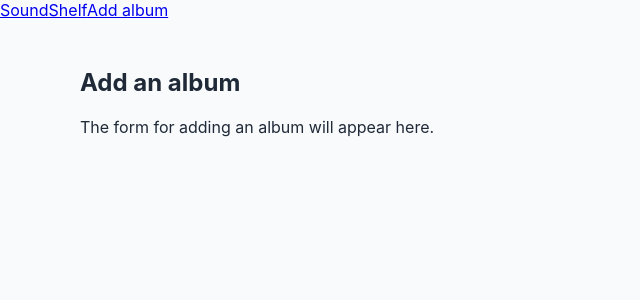
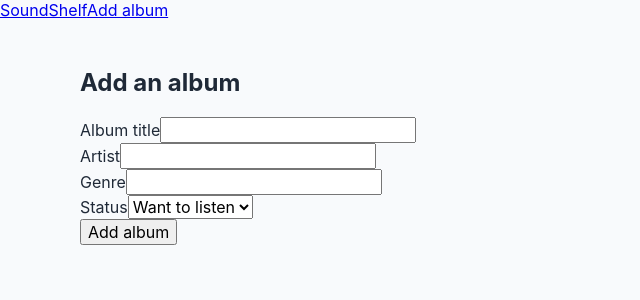
Before and after one commit to kickzon/react-assignment-2-questlog, a React (Vite) app: page /albums/new in a window 1280 px wide. Shown: the top 300 px of the page, without its empty margins (0-640 px from the left). Built offline with nearby package versions, Linux system fonts and the light colour scheme.

Commit message:
feat: add album creation form

```diff
--- /dev/null
+++ b/src/components/AlbumForm.tsx
@@ -0,0 +1,92 @@
+import { useState } from 'react'
+import type { FormEvent } from 'react'
+import type { AlbumStatus, NewAlbum } from '../types/album'
+
+interface AlbumFormProps {
+  onSubmit: (album: NewAlbum) => Promise<void>
+  isSaving: boolean
+}
+
+function AlbumForm({ onSubmit, isSaving }: AlbumFormProps) {
+  const [title, setTitle] = useState('')
+  const [artist, setArtist] = useState('')
+  const [genre, setGenre] = useState('')
+  const [status, setStatus] = useState<AlbumStatus>('Want to listen')
+
+  async function handleSubmit(event: FormEvent<HTMLFormElement>) {
+    event.preventDefault()
+
+    const newAlbum: NewAlbum = {
+      title,
+      subtitle: artist,
+      category: genre,
+      status,
+      rating: null,
+      imageUrl: '',
+      notes: '',
+      tags: [],
+      date: null,
+    }
+
+    await onSubmit(newAlbum)
+  }
+
+  return (
+    <form onSubmit={handleSubmit}>
+      <div>
+        <label htmlFor="title">Album title</label>
+        <input
+          id="title"
+          type="text"
+          value={title}
+          onChange={(event) => setTitle(event.target.value)}
+          required
+        />
+      </div>
+
+      <div>
+        <label htmlFor="artist">Artist</label>
+        <input
+          id="artist"
+          type="text"
+          value={artist}
+          onChange={(event) => setArtist(event.target.value)}
+          required
+        />
+      </div>
+
+      <div>
+        <label htmlFor="genre">Genre</label>
+        <input
+          id="genre"
+          type="text"
+          value={genre}
+          onChange={(event) => setGenre(event.target.value)}
+          required
+        />
+      </div>
+
+      <div>
+        <label htmlFor="status">Status</label>
+        <select
+          id="status"
+          value={status}
+          onChange={(event) =>
+            setStatus(event.target.value as AlbumStatus)
+          }
+        >
+          <option value="Want to listen">Want to listen</option>
+          <option value="Listening">Listening</option>
+          <option value="Listened">Listened</option>
+          <option value="Dropped">Dropped</option>
+        </select>
+      </div>
+
+      <button type="submit" disabled={isSaving}>
+        {isSaving ? 'Saving...' : 'Add album'}
+      </button>
+    </form>
+  )
+}
+
+export default AlbumForm
--- /dev/null
+++ b/src/hooks/useSaveAlbum.ts
@@ -0,0 +1,44 @@
+import { useState } from 'react'
+import { ITEMS_URL } from '../config/api'
+import type { Album, NewAlbum } from '../types/album'
+
+export function useSaveAlbum() {
+  const [isSaving, setIsSaving] = useState(false)
+  const [error, setError] = useState<string | null>(null)
+
+  async function createAlbum(newAlbum: NewAlbum) {
+    setIsSaving(true)
+    setError(null)
+
+    try {
+      const response = await fetch(ITEMS_URL, {
+        method: 'POST',
+        headers: {
+          'Content-Type': 'application/json',
+        },
+        body: JSON.stringify(newAlbum),
+      })
+
+      if (!response.ok) {
+        const errorData: { message?: string } = await response.json()
+
+        throw new Error(
+          errorData.message ?? `Failed to create album (${response.status})`,
+        )
+      }
+
+      const createdAlbum: Album = await response.json()
+      return createdAlbum
+    } catch (error) {
+      const message =
+        error instanceof Error ? error.message : 'Something went wrong'
+
+      setError(message)
+      return null
+    } finally {
+      setIsSaving(false)
+    }
+  }
+
+  return { createAlbum, isSaving, error }
+}
--- a/src/pages/NewAlbumPage.tsx
+++ b/src/pages/NewAlbumPage.tsx
@@ -1,8 +1,27 @@
+import { useNavigate } from 'react-router-dom'
+import AlbumForm from '../components/AlbumForm'
+import { useSaveAlbum } from '../hooks/useSaveAlbum'
+import type { NewAlbum } from '../types/album'
+
 function NewAlbumPage() {
+  const navigate = useNavigate()
+  const { createAlbum, isSaving, error } = useSaveAlbum()
+
+  async function handleSubmit(album: NewAlbum) {
+    const createdAlbum = await createAlbum(album)
+
+    if (createdAlbum) {
+      navigate(`/albums/${createdAlbum.id}`)
+    }
+  }
+
   return (
     <section>
       <h1>Add an album</h1>
-      <p>The form for adding an album will appear here.</p>
+
+      {error && <p role="alert">{error}</p>}
+
+      <AlbumForm onSubmit={handleSubmit} isSaving={isSaving} />
     </section>
   )
 }
```
